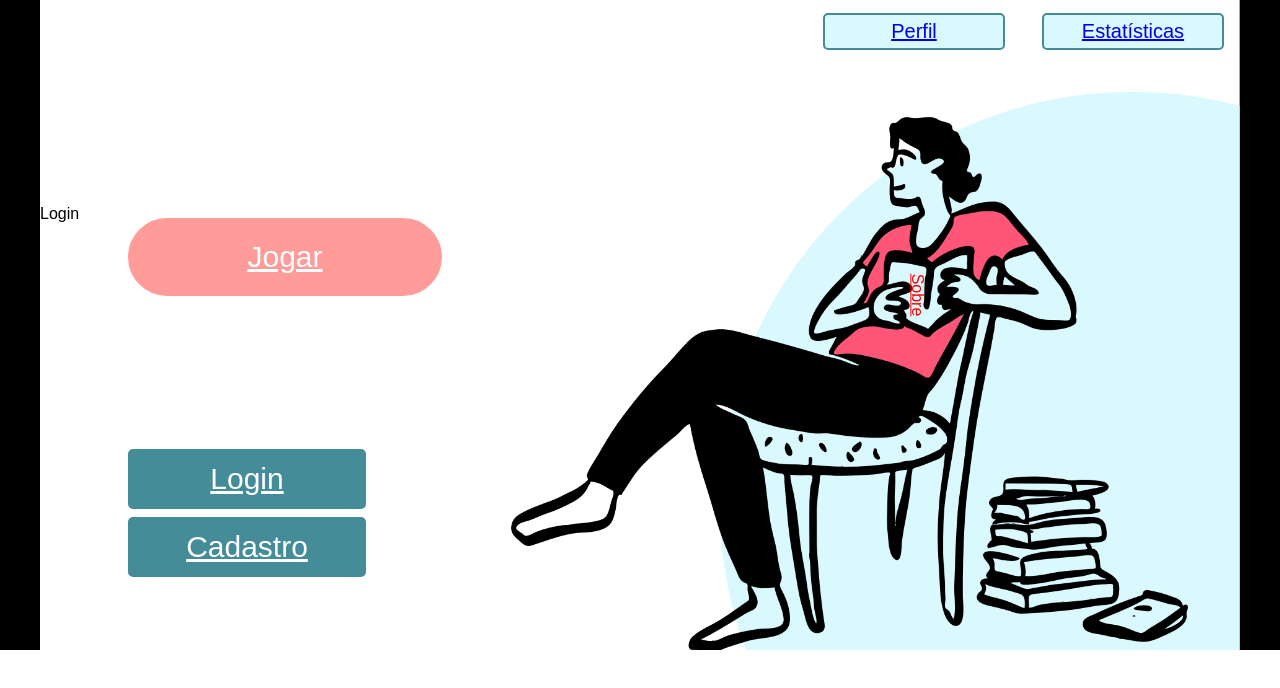
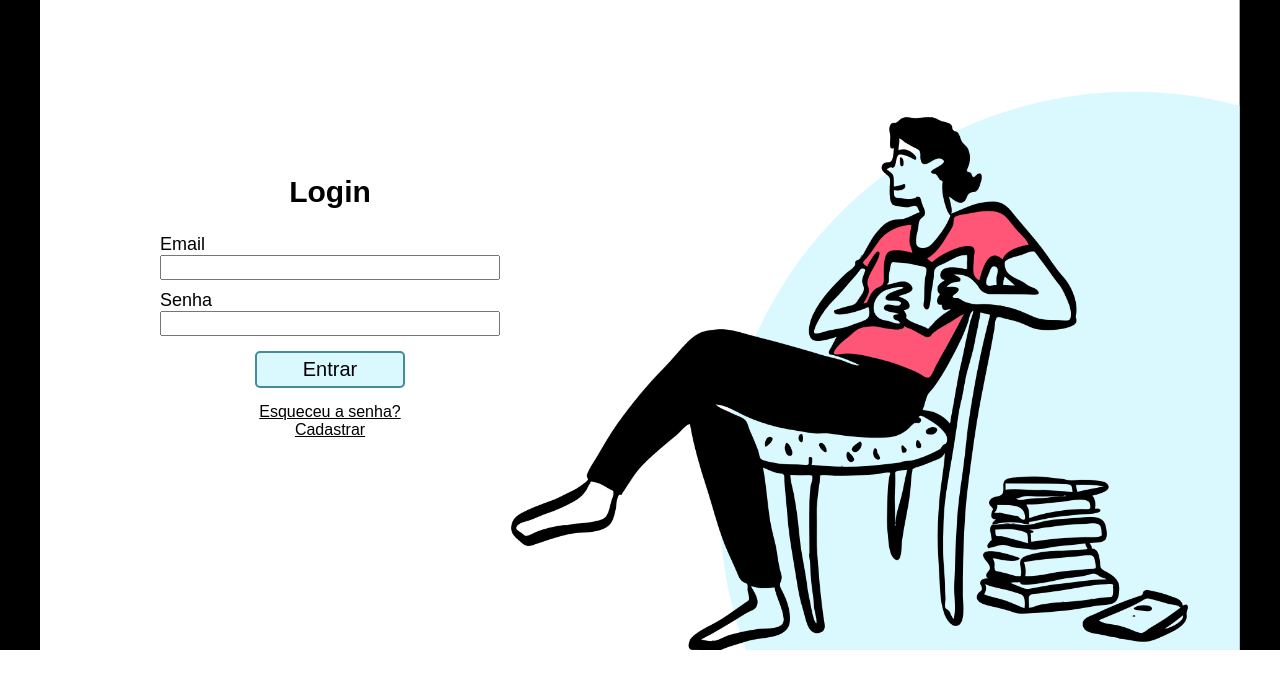
Before and after one commit to gaugsouza/ES4A4xLP2A4, a React (Create React App) app in the folder React/funancial-front/: page /login in a window 1280 px wide. Shown: the top 688 px of the page. Built offline with nearby package versions, Linux system fonts and the light colour scheme.

Commit message:
Login Concluído

```diff
--- a/React/funancial-front/package.json
+++ b/React/funancial-front/package.json
@@ -5,6 +5,7 @@
   "dependencies": {
     "react": "^16.10.2",
     "react-dom": "^16.10.2",
+    "react-helmet": "^5.2.1",
     "react-router-dom": "^5.1.2",
     "react-scripts": "0.9.5"
   },
--- a/React/funancial-front/src/App.css
+++ b/React/funancial-front/src/App.css
@@ -1,7 +1,8 @@
+a{text-decoration: none; color: inherit;}
 #root{background-color: #000;}
 
 span{cursor: pointer;}
-.gameBg{background-image: url("Imagens/composition-24.png");width: 100%;max-width: 1200px;margin: 0 auto;height: 650px;background-size: cover;background-repeat: no-repeat;}
+.gameBg{background-image: url("Imagens/composition-24.png");width: 100%;max-width: 1200px;margin: 0 auto;height: 650px;background-size: cover;background-repeat: no-repeat;position: relative;}
 /*.App {
   text-align: center;
 }
--- a/React/funancial-front/src/App.js
+++ b/React/funancial-front/src/App.js
@@ -4,6 +4,7 @@ import Login from './Components/Login';
 import Estatisticas from './Components/Estatisticas';
 import Jogo from './Components/Jogo';
 import TelaInicial from './Components/TelaInicial';
+import Perfil from './Components/Perfil'
 import React, { Component } from 'react';
 import './App.css';
 import {  BrowserRouter, Route, Switch } from 'react-router-dom';
@@ -13,14 +14,14 @@ class App extends Component {
     return (
       <BrowserRouter>
         <div className="App gameBg">
-          <TelaInicial/>
           <Switch>
             <Route exact path='/' component={TelaInicial} />
-            <Route path='/jogo' component={Jogo} />
+            <Route path='/jogar' component={Jogo} />
             <Route path='/cadastro' component={Cadastro} />
             <Route path='/login' component={Login} />
             <Route path='/estatisticas' component={Estatisticas} />
             <Route path='/sobre' component={Sobre} />
+            <Route path='/perfil' component={Perfil} />
           </Switch>
         </div>
       </BrowserRouter>
--- /dev/null
+++ b/React/funancial-front/src/CSS/Login.css
@@ -0,0 +1,11 @@
+.form_container {width: 340px; position: absolute; top: 150px;  left: 120px;}
+.form_container > h2 {text-align: center;font-size: 30px;}
+.form_container form label {display: grid; margin-bottom: 10px;font-size: 18px;}
+
+.form_container input[type="text"], .form_container input[type="password"] { padding: 3px 1px;}
+
+.links-cadastro{width: 100%}
+.btn.form-submit {font-size: 20px; margin: 15px auto;}
+.links-cadastro { width: 100%;  text-align: center;}
+.links-cadastro a {text-decoration: underline;}
+.links-cadastro a:hover{font-style: italic;}
--- a/React/funancial-front/src/Components/Cadastro.jsx
+++ b/React/funancial-front/src/Components/Cadastro.jsx
@@ -1,5 +1,4 @@
 import React, { Component } from 'react';
-
 class Cadastro extends Component{
     render(){
         return(<p>Cadastro</p>)
--- a/React/funancial-front/src/Components/Estatisticas.jsx
+++ b/React/funancial-front/src/Components/Estatisticas.jsx
@@ -1,5 +1,4 @@
 import React, { Component } from 'react';
-
 class Estatisticas extends Component{
     render(){
         return(<p>Estatisticas</p>)
--- a/React/funancial-front/src/Components/Jogo.jsx
+++ b/React/funancial-front/src/Components/Jogo.jsx
@@ -1,10 +1,8 @@
 import React, { Component } from 'react';
-
 class Jogo extends Component{
     render(){
         return(<p>Jogo</p>)
     }
 }
 
-
 export default Jogo;
--- a/React/funancial-front/src/Components/Login.jsx
+++ b/React/funancial-front/src/Components/Login.jsx
@@ -1,9 +1,21 @@
 import React, { Component } from 'react';
+import { Link } from 'react-router-dom';
+import '../CSS/Login.css'
 class Login extends Component{
     render(){
-        return(<p>Login</p>)
+        return(
+        <div className="form_container">
+            <h2>Login</h2>
+            <form>
+                <label>Email <input type="text" name="email"/></label>
+                <label>Senha <input type="password" name="email"/></label>
+                <input type="submit" className="btn form-submit" value="Entrar"/>
+                <div className="links-cadastro"><Link to="#">Esqueceu a senha?</Link> <br/><Link to="/cadastro">Cadastrar</Link></div>
+            </form>
+        </div>
+
+        )
     }
 }
 
-
 export default Login;
--- a/React/funancial-front/src/Components/Perfil.jsx
+++ b/React/funancial-front/src/Components/Perfil.jsx
@@ -1 +1,8 @@
 import React, { Component } from 'react';
+class Perfil extends Component{
+    render(){
+        return(<p>Perfil</p>);
+    }
+}
+
+export default Perfil;
--- a/React/funancial-front/src/Components/TelaInicial.jsx
+++ b/React/funancial-front/src/Components/TelaInicial.jsx
@@ -1,5 +1,5 @@
 import React, { Component } from 'react';
-import './TelaInicial.css';
+import '../CSS/TelaInicial.css';
 import { Link } from 'react-router-dom';
 class TelaInicial extends Component{
     render(){
```
Also changed, not shown: React/funancial-front/src/CSS/TelaInicial.css (renamed from React/funancial-front/src/Components/TelaInicial.css), 1 other file (tests, documents, lock files or other folders).
